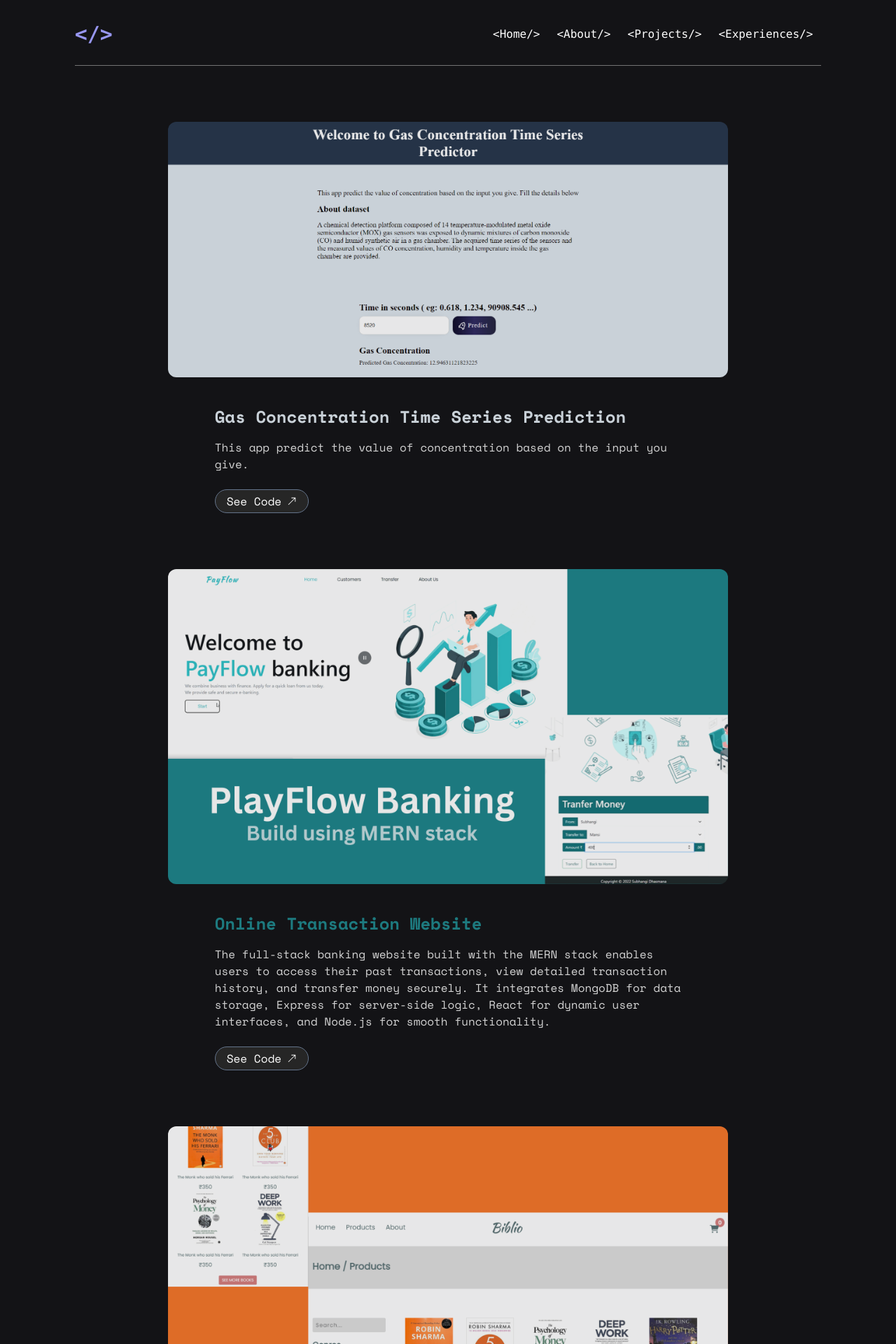
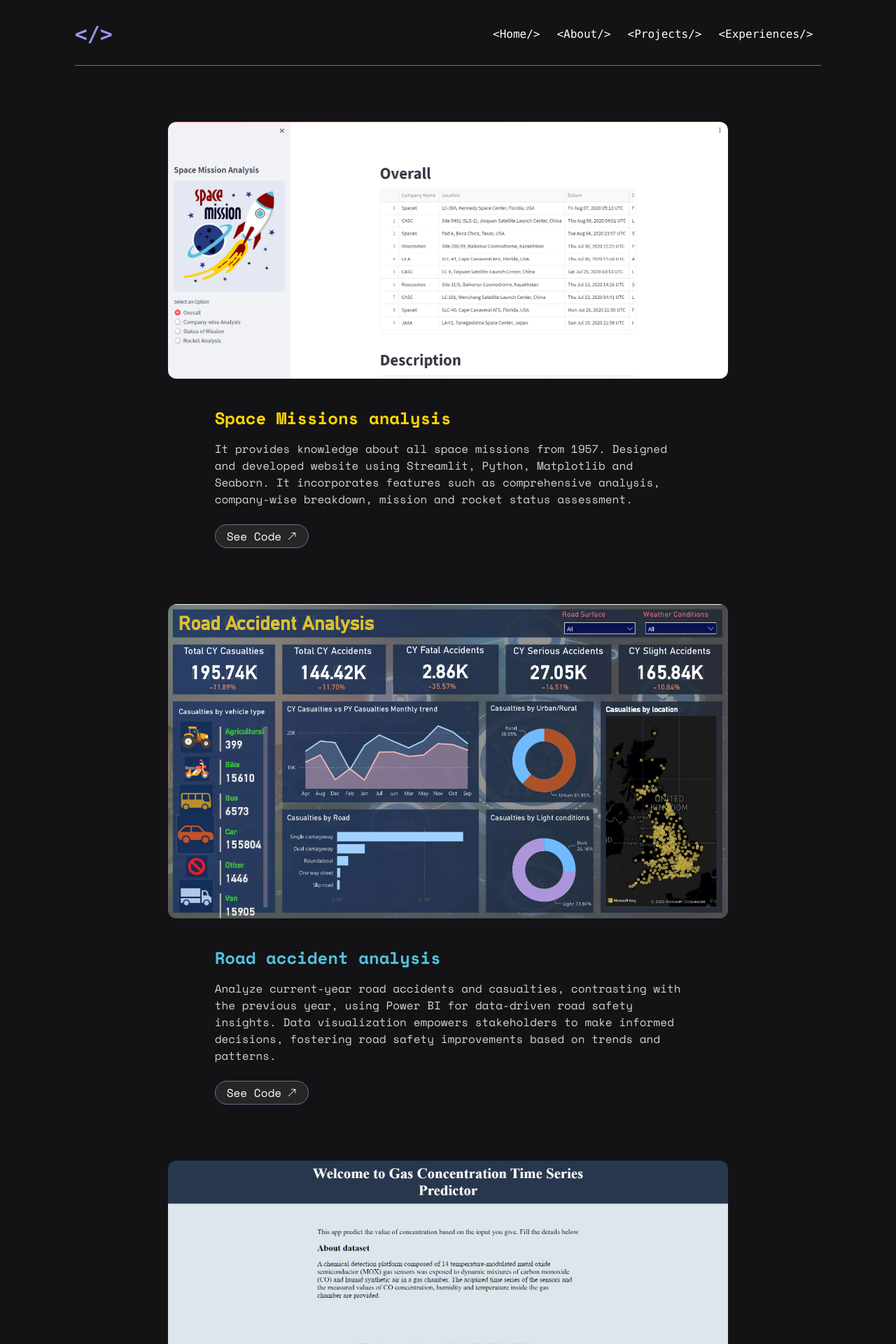
Before and after one commit to SUBHANGI-DHASMANA/portfolio, a Next.js app: page /projects in a window 1280 px wide. Shown: the top 1920 px of the page at 70% size. Built offline with nearby package versions, Linux system fonts and the light colour scheme.

Commit message:
added projects

```diff
--- a/app/projects/page.tsx
+++ b/app/projects/page.tsx
@@ -39,7 +39,27 @@ const Projects = (props: Props) => {
         {/* <h1 className='md:text-4xl text-3xl lg:text-5xl font-bold mb-10 pb-3 border-b-[1px] border-neutral-500'>Projects</h1> */}
         {/* <div className='w-10/12 box1 max-md:mt-[-50px] mt-0'></div> */}
         <div className='mt-20 md:w-9/12 mx-auto '>
-        <Image className='rounded-xl opacity-90' width={1000} height={1000} src="/img1.png" alt="" />
+        <Image className='rounded-xl' width={1000} height={1000} src="/img4.png" alt="" />
+            <div className='my-10 sm:w-10/12 mx-auto'>
+                <h1 className='text-2xl font-bold mb-4 text-[#FCD406]'>Space Missions analysis</h1>
+                <div className='text-neutral-300'>It provides knowledge about all space missions from 1957. Designed and developed website using Streamlit,
+Python, Matplotlib and Seaborn. It incorporates features such as comprehensive analysis, company-wise breakdown, mission and rocket status
+assessment.</div>
+                <div className='mt-6 inline-block'><a href="https://github.com/SUBHANGI-DHASMANA/space-missions" target="_blank" className='flex items-center px-4 py-1 border-[0.5px] border-slate-500 rounded-3xl bg-neutral-800 hover:bg-neutral-700'>See Code <BsArrowUpRight size={14} className='ml-2'/></a></div>
+            </div>
+        </div>
+        <div className='mt-20 md:w-9/12 mx-auto '>
+        <Image className='rounded-xl' width={1000} height={1000} src="/img5.png" alt="" />
+            <div className='my-10 sm:w-10/12 mx-auto'>
+                <h1 className='text-2xl font-bold mb-4 text-[#53C1DD]'>Road accident analysis</h1>
+                <div className='text-neutral-300'>Analyze current-year road accidents and casualties, contrasting with the previous year, using Power BI for
+data-driven road safety insights. Data visualization empowers stakeholders to make informed decisions, fostering road safety improvements based
+on trends and patterns.</div>
+                <div className='mt-6 inline-block'><a href="https://drive.google.com/drive/u/2/folders/1hlOLNuAV1MLNF-L4tiAtmybgZC8Elqc_" target="_blank" className='flex items-center px-4 py-1 border-[0.5px] border-slate-500 rounded-3xl bg-neutral-800 hover:bg-neutral-700'>See Code <BsArrowUpRight size={14} className='ml-2'/></a></div>
+            </div>
+        </div>
+        <div className='mt-20 md:w-9/12 mx-auto '>
+        <Image className='rounded-xl' width={1000} height={1000} src="/img1.png" alt="" />
             <div className='my-10 sm:w-10/12 mx-auto'>
                 <h1 className='text-2xl font-bold mb-4 text-[#C9D1D8]'>Gas Concentration Time Series Prediction</h1>
                 <div className='text-neutral-300'>This app predict the value of concentration based on the input you give.</div>
@@ -47,7 +67,7 @@ const Projects = (props: Props) => {
             </div>
         </div>
         <div className='mt-20 md:w-9/12 mx-auto '>
-        <Image className='rounded-xl opacity-90' width={1000} height={1000} src="/img2.png" alt="" />
+        <Image className='rounded-xl' width={1000} height={1000} src="/img2.png" alt="" />
             <div className='my-10 sm:w-10/12 mx-auto'>
                 <h1 className='text-2xl font-bold mb-4 text-[#1D7A7F]'>Online Transaction Website</h1>
                 <div className='text-neutral-300'>The full-stack banking website built with the MERN stack enables users to access their past transactions, view detailed transaction history, and transfer money securely. It integrates MongoDB for data storage, Express for server-side logic, React for dynamic user interfaces, and Node.js for smooth functionality.</div>
@@ -55,7 +75,7 @@ const Projects = (props: Props) => {
             </div>
         </div>
         <div className='mt-20 md:w-9/12 mx-auto '>
-        <Image className='rounded-xl opacity-90' width={1000} height={1000} src="/img3.png" alt="" />
+        <Image className='rounded-xl' width={1000} height={1000} src="/img3.png" alt="" />
             <div className='my-10 sm:w-10/12 mx-auto'>
                 <h1 className='text-2xl font-bold mb-4 text-[#DF6C27]'>E-commerce Website</h1>
                 <div className='text-neutral-300'>The frontend of the e-commerce app for book sales, developed using JavaScript, offers a user-friendly interface with dynamic book listings, search filters, secure payment gateways, and interactive features to enhance the shopping experience, making it a seamless platform for book enthusiasts.</div>
```
Also changed, not shown: public/img4.png (added), public/img5.png (added).
